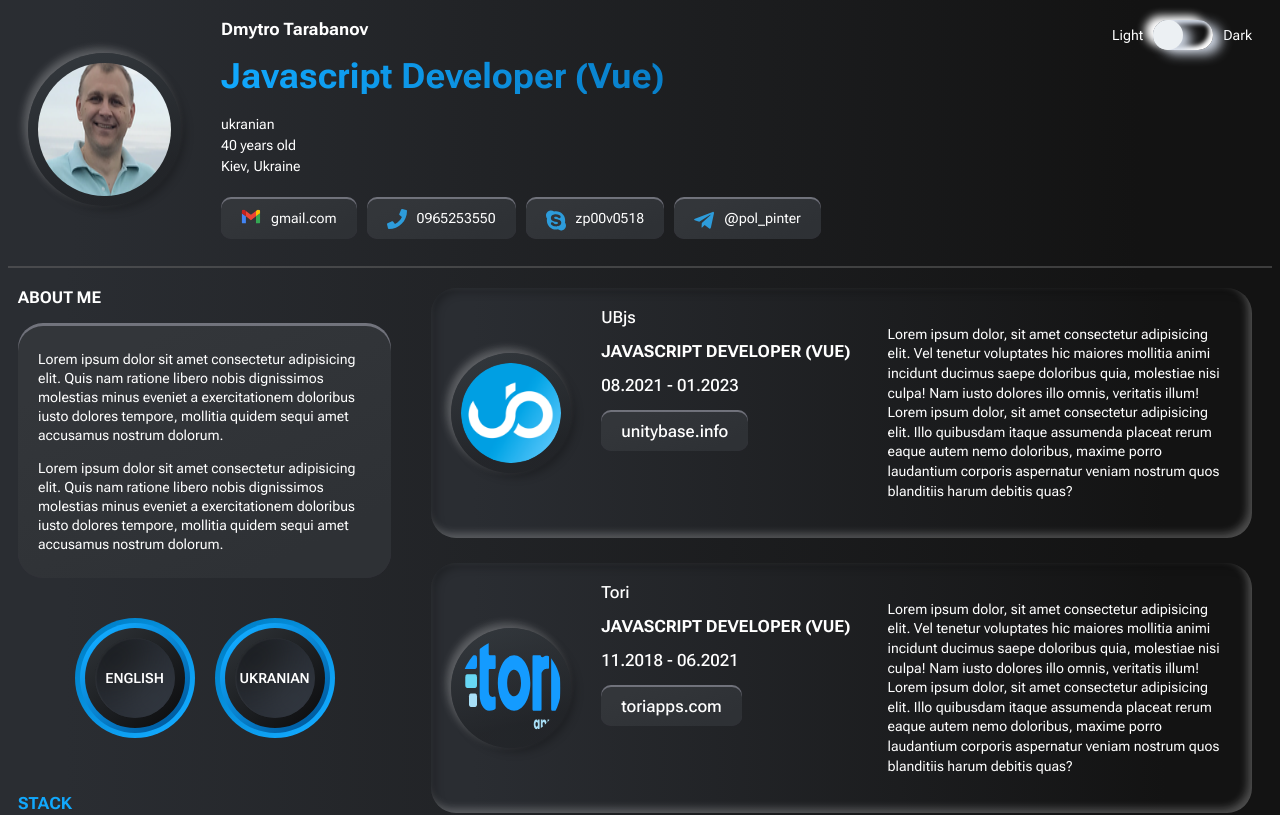
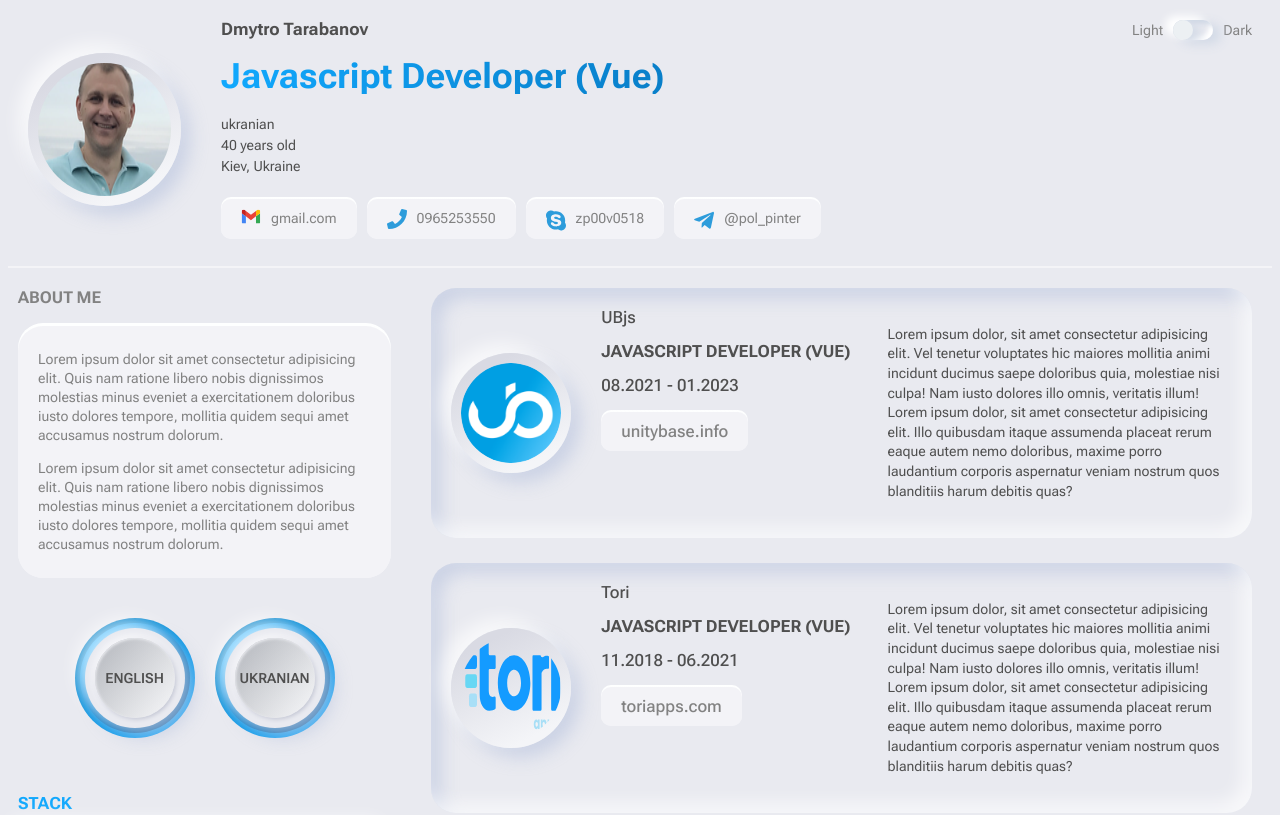
Before and after one commit to zp00v0518/cv-neo, a Vue app: page / in a window 1280 px wide. Shown: the top 815 px of the page. Built offline with nearby package versions, Linux system fonts and the light colour scheme.

Commit message:
fixed switch theme

```diff
--- a/index.html
+++ b/index.html
@@ -1,5 +1,5 @@
 <!DOCTYPE html>
-<html lang="en" color-scheme="dark">
+<html lang="en" color-scheme="light">
   <head>
     <meta charset="UTF-8" />
     <link rel="icon" href="/favicon.ico" />
--- a/src/App.vue
+++ b/src/App.vue
@@ -27,7 +27,7 @@ export default {
     setTheme (event) {
       const value = event.target.checked
       const html = document.querySelector('html')
-      html.setAttribute('color-scheme', value ? 'light' : 'dark')
+      html.setAttribute('color-scheme', value ? 'dark' : 'light')
     }
   }
 }
--- a/src/components/atoms/SwitchCv/SwitchCv.vue
+++ b/src/components/atoms/SwitchCv/SwitchCv.vue
@@ -1,7 +1,7 @@
 <template>
   <label class="switch">
     <div class="switch__container">
-      <input class="switch__input" type="checkbox" name="check" value="check" />
+      <input class="switch__input" type="checkbox" name="check" />
       <div class="switch__toggle"></div>
     </div>
   </label>
@@ -18,16 +18,19 @@ export default {
   display: inline-flex;
   align-items: center;
   cursor: pointer;
-  color: #394956;
 }
 .switch__container {
   position: relative;
-  height: 30px;
-  width: 60px;
+  height: 20px;
+  width: 40px;
   border-radius: 15px;
   overflow: hidden;
   box-shadow: -8px -4px 8px 0 #ffffff, 8px 4px 12px 0 #d1d9e6,
     4px 4px 4px 0 #d1d9e6 inset, -4px -4px 4px 0 #ffffff inset;
+}
+html[color-scheme='dark'] .switch__container {
+  box-shadow: inset var(--shadow-base-part1--dark),
+  inset var(--shadow-base-part2--dark), inset var(--shadow-base-part3--dark);
 }
 .switch__input {
   display: none;
@@ -41,8 +44,12 @@ export default {
   transform: translate3d(-75%, 0, 0);
   box-shadow: -8px -4px 8px 0 #ffffff, 8px 4px 12px 0 #d1d9e6;
 }
+html[color-scheme='dark'] .switch__toggle {
+  box-shadow: -8px -4px 8px 0 #ffffff, 8px 4px 12px 0 #d1d9e6;
+  box-shadow: none;
+}
 .switch__input:checked ~ .switch__toggle {
   transform: translate3d(25%, 0, 0);
-  background-color: #b6eb7a;
+  background: #005ea3;
 }
 </style>
```
